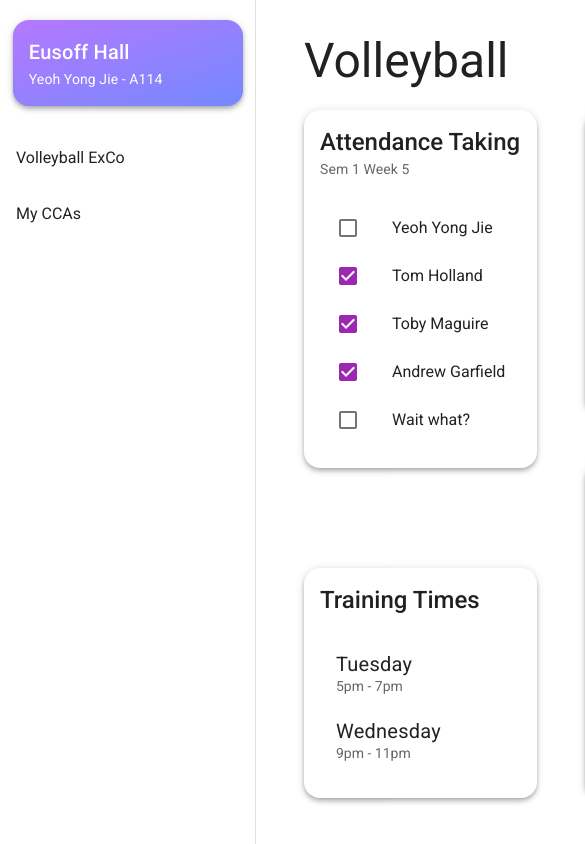
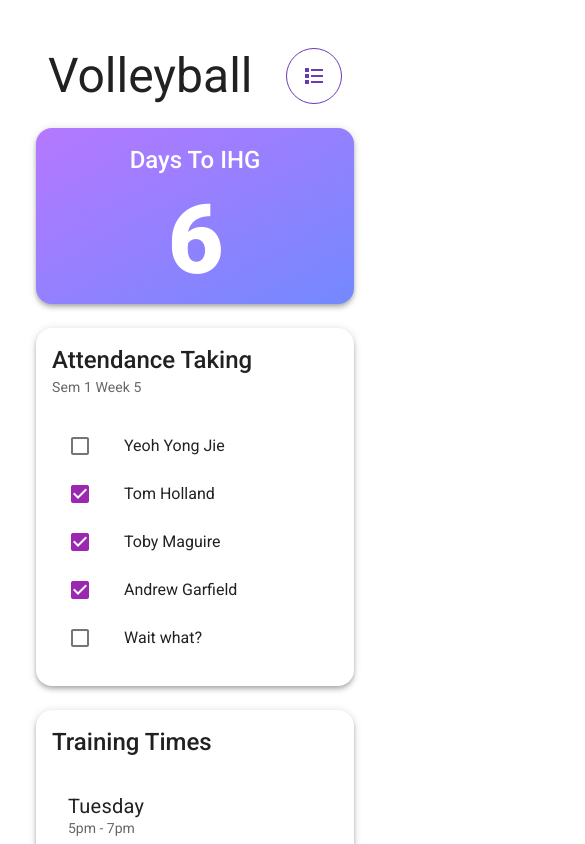
Before and after one commit to yyj-02/CCA-Management-System, a Vue app: page / in a window 390 px wide. Shown: the top 844 px of the page, 585 px wide, since content can reach past the window. Built offline with nearby package versions, Linux system fonts and the light colour scheme.

Commit message:
Added responsive design

```diff
--- a/src/App.vue
+++ b/src/App.vue
@@ -1,11 +1,11 @@
 <template>
   <v-app>
-    <v-navigation-drawer v-mode="null" absolute permanent left>
+    <v-container class="pa-0 d-none d-lg-block">
+      <v-navigation-drawer v-mode="null" fixed permanent left>
         <v-list>
           <v-list-item-content class="d-flex justify-center">
             <v-card
-            id="grad"
-            class="rounded-xl primary mx-2"
+              class="grad rounded-xl primary mx-2"
               elevation="4"
               max-width="90%"
               tile
@@ -30,6 +30,47 @@
       <v-main id="main">
         <router-view />
       </v-main>
+    </v-container>
+    <v-container class="d-lg-none">
+      <v-slide-y-transition>
+        <v-navigation-drawer
+          v-show="isVisible"
+          v-click-outside="hideNav"
+          v-mode="null"
+          fixed
+          permanent
+          left
+        >
+          <v-list>
+            <v-list-item-content class="d-flex justify-center">
+              <v-card
+                class="grad rounded-xl primary mx-2"
+                elevation="4"
+                max-width="90%"
+                tile
+              >
+                <v-card-title class="white--text">{{ hallName }}</v-card-title>
+                <v-card-subtitle class="white--text">
+                  {{ user.name }} - {{ user.roomNumber }}
+                </v-card-subtitle>
+              </v-card>
+            </v-list-item-content>
+          </v-list>
+          <v-list nav rounded>
+            <v-list-item-group v-model="selectedItem" color="deep-purple">
+              <v-list-item v-for="(navItem, i) in navItems" :key="i">
+                <v-list-item-content>
+                  <v-list-item-title v-text="navItem"></v-list-item-title>
+                </v-list-item-content>
+              </v-list-item>
+            </v-list-item-group>
+          </v-list>
+        </v-navigation-drawer>
+      </v-slide-y-transition>
+      <v-main>
+        <router-view v-on:toggle-nav="toggleNav" />
+      </v-main>
+    </v-container>
   </v-app>
 </template>
 
@@ -58,13 +99,27 @@ export default Vue.extend({
         { name: "John Doe", cut: true },
         { name: "Yuvaraj Kumaresan", cut: false },
       ],
+      isVisible: false,
     };
+  },
+  methods: {
+    toggleNav: function () {
+      var status = this.isVisible;
+      setTimeout(() => {
+        this.isVisible = !status;
+      }, 50);
+    },
+    hideNav: function () {
+      setTimeout(() => {
+        this.isVisible = false;
+      }, 30);
+    },
   },
 });
 </script>
 
 <style scoped>
-#grad {
+.grad {
   background-image: linear-gradient(to bottom right, #b578ff, #7389fe);
 }
 #main {
--- a/src/components/AttendanceTaking.vue
+++ b/src/components/AttendanceTaking.vue
@@ -8,7 +8,7 @@
         Sem {{ attendanceWeek.sem }} Week {{ attendanceWeek.week }}
       </v-card-subtitle>
       <v-card-text>
-        <v-list>
+        <v-list overflow-y-auto>
           <v-list-item
             v-for="(member, index) in membersAttendance"
             :key="index"
--- a/src/components/Header.vue
+++ b/src/components/Header.vue
@@ -1,6 +1,14 @@
 <template>
   <v-container class="text-h3 pb-0">
-    {{ cca }}
+    <v-container class="py-0 d-none d-lg-block">
+      {{ cca }}
+    </v-container>
+    <v-container class="d-flex d-lg-none justify-space-between align-center">
+      <v-container class="pa-0">{{ cca }}</v-container>
+      <v-btn outlined fab color="deep-purple" @click="toggleNav">
+        <v-icon>mdi-format-list-bulleted-square</v-icon>
+      </v-btn>
+    </v-container>
   </v-container>
 </template>
 
@@ -12,5 +20,10 @@ export default Vue.extend({
       default: "Volleyball",
     },
   },
+  methods: {
+    toggleNav: function () {
+      this.$emit("toggle-nav");
+    },
+  },
 });
 </script>
--- a/src/styles/variables.scss
+++ b/src/styles/variables.scss
@@ -1,10 +1,8 @@
 @import url('https://fonts.googleapis.com/css2?family=Poppins');
 $heading-font-family: 'Poppins', sans-serif;
 
-html, body {
-  height: 100%;
+@media only screen and (min-width: 1264px) {
+    .container {
+        height: 100%;
+    }
 }
-
-.container {
-  height: 100%;
-}
--- a/src/views/Home.vue
+++ b/src/views/Home.vue
@@ -1,5 +1,6 @@
 <template>
   <v-app>
+    <v-container class="pa-0 d-none d-lg-block">
       <v-container id="splitTitleContent">
         <v-container id="title" class="pb-0">
           <v-container class="py-0">
@@ -33,7 +34,9 @@
           </v-container>
         </v-container>
       </v-container>
-    <!--
+    </v-container>
+    <v-container class="d-lg-none">
+      <Header :cca="cca" v-on:toggle-nav="toggleNav" />
       <DaysToEvent :eventDetails="eventDetails" />
       <AttendanceTaking
         :membersAttendance="membersAttendance"
@@ -48,8 +51,7 @@
         v-on:submit-cut="submitCut"
       />
       <ViewPastAttendance :attendances="attendances" />
-
-     -->
+    </v-container>
   </v-app>
 </template>
 
@@ -154,6 +156,9 @@ export default Vue.extend({
         (currentPlayer) => !currentPlayer.cut
       );
     },
+    toggleNav: function () {
+      this.$emit("toggle-nav");
+    },
   },
 });
 </script>
```
Lines whose indentation alone changed are shown as unchanged.
